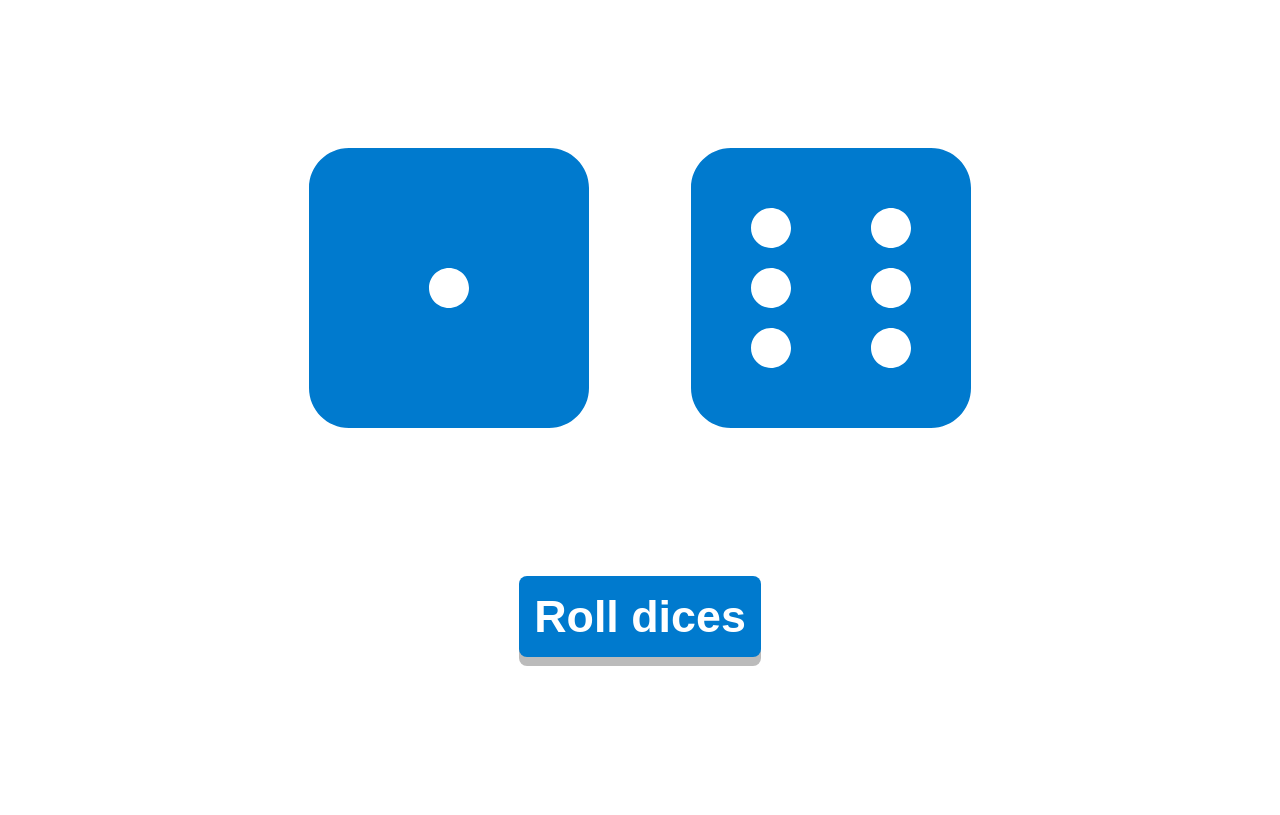
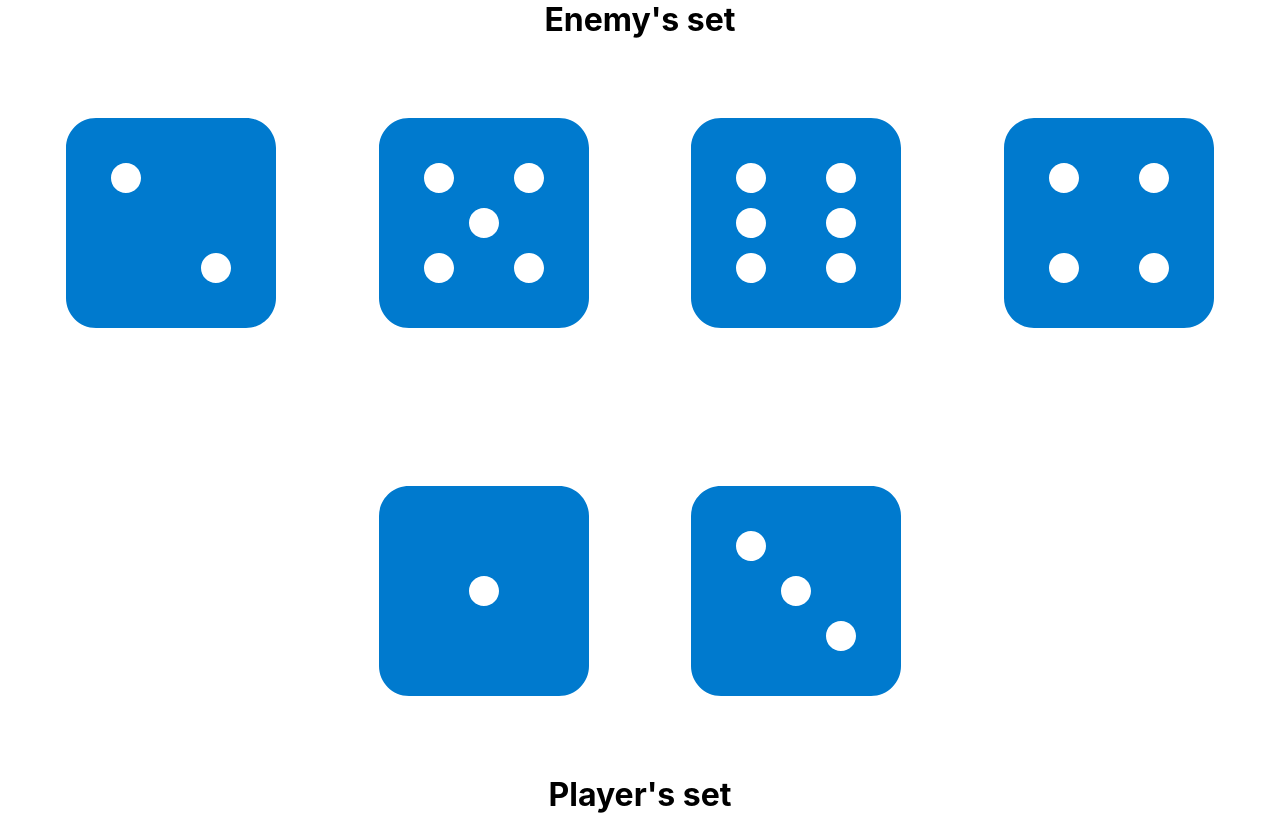
Before and after one commit to fabianeboli/dicepoker, a React (Create React App) app: page / in a window 1280 px wide. Shown: the top 815 px of the page. Built offline with nearby package versions, Linux system fonts and the light colour scheme.

Commit message:
Changed into two player's hands

```diff
--- a/src/components/Die/Die.module.sass
+++ b/src/components/Die/Die.module.sass
@@ -1,9 +1,4 @@
 .dice
-    font-size: 20.0em
+    font-size: 15.0em
     color: #007ace
-    margin: 10% 4%
-
-.dices
-    display: flex
-    flex-wrap: wrap
-    justify-content: center
+    margin: 5% 4%
--- a/src/components/RollDice/RollDice.module.sass
+++ b/src/components/RollDice/RollDice.module.sass
@@ -2,6 +2,7 @@
     display: flex
     flex-wrap: wrap
     justify-content: center
+    margin: 0% auto
     // animation: rollingAnimation 0.2s ease-out
 
 .rollingAnimation
@@ -25,6 +26,10 @@
     background-color: #007aca
     transform: translateY(4px)
 
+.handName
+    font-size: 2.0em
+    text-align: center
+    margin: 0
 
 @keyframes rollingAnimation
     0%
--- a/src/components/RollDice/RollDice.tsx
+++ b/src/components/RollDice/RollDice.tsx
@@ -1,14 +1,10 @@
-import React, {useState} from 'react'
+import React, { useState } from 'react'
 import styles from './RollDice.module.sass'
 import { tsConstructorType } from '@babel/types';
 import { faDiceOne, faDiceTwo, faDiceThree, faDiceFour, faDiceFive, faDiceSix, IconDefinition } from '@fortawesome/free-solid-svg-icons'
 import { number } from 'prop-types';
 import { Icon } from '@fortawesome/fontawesome-svg-core';
 import { Die } from '../Die/Die';
-
-interface IProps {
-    die?: die
-}
 
 enum buttonText {
     idle = 'Roll dices',
@@ -18,8 +14,6 @@ enum buttonText {
 interface State {
     plDices: die[],
     enDices: die[],
-    diceOne: die,
-    diceTwo: die,
     buttonText: buttonText,
     dicesStyle: string,
     round: number
@@ -30,83 +24,36 @@ type die = {
     icon: IconDefinition
 }
 
-const dicesList: die[] = [{number: 1, icon: faDiceOne},{number: 2, icon: faDiceTwo}, {number:3, icon: faDiceThree},
-              {number: 4, icon: faDiceFour},{number: 5, icon: faDiceFive},{number: 6, icon: faDiceSix}]
-
-// export class RollDice extends React.Component<IProps,State> {
-
-
-//     constructor(props: IProps){
-//         super(props)
-//         this.state = {
-//             plDices: [],
-//             enDices: [],
-//             diceOne: dicesList[0],
-//             diceTwo: dicesList[5],
-//             buttonText: buttonText.idle,
-//             dicesStyle: styles.dices,
-//             round: 1
-//         }
-//     }
-
-//     private rollSet = (st: State) => {
-//         const randomDice = () => Math.floor(Math.random() * dicesList.length)
-//         return {
-//             ...st,
-//             diceOne: dicesList[randomDice()],
-//             diceTwo: dicesList[randomDice()],
-//             buttonText: buttonText.idle,
-//             dicesStyle:  `${styles.dices}`
-//         }
-//     }
-
-//     private rollingAnimation = () => {
-//         return {
-//             buttonText: buttonText.rolling,
-//             dicesStyle: `${styles.dices} ${styles.rollingAnimation}`
-//         }
-//     }
-
-//     private rollDice = () => {
-//         this.setState(this.rollingAnimation)
-//         setTimeout(() => this.setState(this.rollSet), 200)
-
-//     }
-
-//     private presentDices = () => {}
-
-//     render() {
-//         return (
-//             <>
-//             <div className={this.state.dicesStyle}>
-//                <Die numberOfDies={this.state.diceOne.icon}/>
-//                <Die numberOfDies={this.state.diceTwo.icon}/>
-//             </div>
-//             <button className={styles.rollButton} onClick={() => this.rollDice()}>{this.state.buttonText}</button>
-//             </>
-//         )
-//     }
-
-// }
+const dicesList: die[] = [{ number: 1, icon: faDiceOne }, { number: 2, icon: faDiceTwo }, { number: 3, icon: faDiceThree },
+{ number: 4, icon: faDiceFour }, { number: 5, icon: faDiceFive }, { number: 6, icon: faDiceSix }]
 
 
 export const RollDice = () => {
-    const [state, setState] = useState<State>({ plDices: [],
-        enDices: [],
-        diceOne: dicesList[0],
-        diceTwo: dicesList[5],
+    const randomDie = () => Math.floor(Math.random() * dicesList.length)
+
+    const randomizeDicesSet = (dices: die[], numberOfDies: number = dices.length): die[] => {
+        for (let i = 0; i < numberOfDies; i++) {
+            const rndDie = randomDie()
+            const swp = dices[rndDie]
+            dices[rndDie] = dices[i]
+            dices[i] = swp
+        }
+        return dices
+    }
+
+    const [state, setState] = useState<State>({
+        plDices: randomizeDicesSet(dicesList),
+        enDices: randomizeDicesSet(dicesList),
         buttonText: buttonText.idle,
         dicesStyle: styles.dices,
-        round: 1 })
+        round: 1
+    })
 
     const rollSet = (st: State) => {
-            const randomDice = () => Math.floor(Math.random() * dicesList.length)
         return {
             ...st,
-                diceOne: dicesList[randomDice()],
-                diceTwo: dicesList[randomDice()],
             buttonText: buttonText.idle,
-                dicesStyle:  `${styles.dices}`
+            dicesStyle: `${styles.dices}`
         }
     }
 
@@ -124,13 +71,19 @@ export const RollDice = () => {
 
     }
 
-        const presentDices = () => {}
+    const presentDices = (diceSet: die[]) => diceSet.map(el => <Die numberOfDies={el.icon} />)
 
     return (
         <>
-            <div className={state.dicesStyle}>
-               <Die numberOfDies={state.diceOne.icon}/>
-               <Die numberOfDies={state.diceTwo.icon}/>
+            <div >
+                <div >
+                    <h3 className={styles.handName}>Enemy's set</h3>
+               <div className={state.dicesStyle}> {presentDices(state.enDices)} </div>
+                </div>
+                <div >
+                    <h3 className={styles.handName}>Player's set</h3>
+               <div className={state.dicesStyle}> {presentDices(state.plDices)} </div>
+                </div>
             </div>
             <button className={styles.rollButton} onClick={() => rollDice()}>{state.buttonText}</button>
         </>
```
Lines whose indentation alone changed are shown as unchanged.
